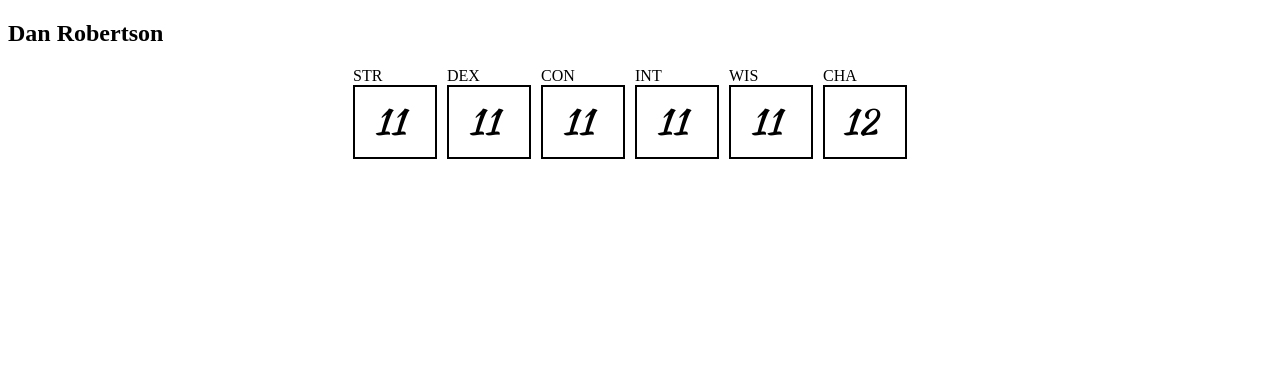
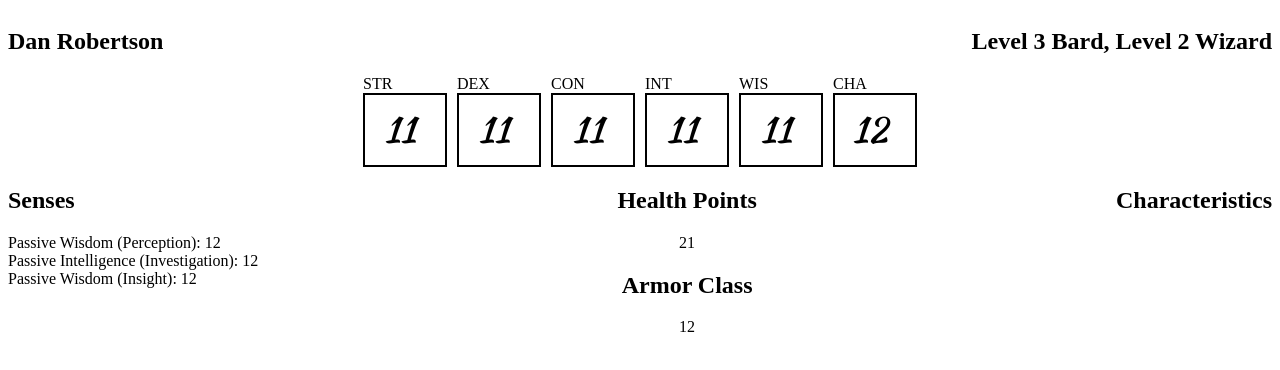
Before and after one commit to dan-robertson513/cdky-project-dr, a plain HTML site: page index.html in a window 1280 px wide. Drawn offline with Linux system fonts and the light colour scheme.

Commit message:
Added more html and css, refactored html

```diff
--- a/index.html
+++ b/index.html
@@ -14,8 +14,12 @@
     <header></header>
     <main>
         <section>
+            <div class="hero">
                 <h1>Dan Robertson</h1>
+                <h2> Level 3 Bard, Level 2 Wizard</h2>
+            </div>
         </section>
+        <section>
             <div class="stats-container">
                 <div class="stat-item">
                     <span class="stat-item-label"> STR</span>
@@ -41,26 +45,38 @@
                     <span class="stat-item-label"> CHA</span>
                     <div class="stat-item-container">12</div>
                 </div>
-            <div class="characteristics-container">
-
-                <div>
+        </section>
+        <section class="basics">
+            <div class="senses-container">
+                <h2 class="senses-container-label">Senses</h2>
+                <div class="senses-container-info"> Passive Wisdom (Perception): 12 </div>
+                <div class="senses-container-info"> Passive Intelligence (Investigation): 12 </div>
+                <div class="senses-container-info"> Passive Wisdom (Insight): 12 </div>
+            </div>
+            <div class="hp-ac-container">
+                <div class="health-points-container">
+                    <h2 class="health-points-label"> Health Points</h2>
+                    <div class="health-points-item"> 21</div>
+                </div>
+                <div class="armor-class-container">
+                    <h2 class="armor-class-label"> Armor Class</h2>
+                    <div class="armor-class-item"> 12</div>
+                </div>
+            </div>
+            <div class="characteristics-descrip-container">
+                <h2 class="characteristics-descrip-label">Characteristics</h2>
+            </div>
+        </section>
+        <section>
+            <div class="profiences-container">
 
             </div>
-                <div>
-                    <div>
-                    </div>
-                    <div>
+            <div class="skills-container">
 
             </div>
-                </div>
-                <div>
+            <div class="general-info-container">
 
             </div>
-            </div>
-            <section>
-                <div></div>
-                <div></div>
-                <div></div>
         </section>
     </main>
 </body>
--- a/main.css
+++ b/main.css
@@ -18,3 +18,57 @@
     gap: 10px;
     justify-content: center;
 }
+.hero {
+    display: flex;
+    justify-content: space-between;
+}
+
+.basics {
+    display: flex;
+    justify-content: space-between;
+}
+
+.senses-container-label {
+    text-align: left;
+}
+.senses-container {
+    display: flex;
+    flex-direction: column;
+}
+
+.health-points-label {
+    text-align: center;
+    justify-content: center;
+}
+
+.health-points-container {
+    display: flex;
+    justify-content: center;
+    flex-direction: column;
+    text-align: center;
+}
+
+.armor-class-label {
+    text-align: center;
+
+}
+
+.armor-class-container {
+    display: flex;
+    flex-direction: column;
+    text-align: center;
+}
+
+.hp-ac-container {
+    display: flex;
+    flex-direction: column;
+}
+
+.characteristics-descrip-label {
+    text-align: right;
+}
+
+.characteristics-descrip-container {
+    display: flex;
+    flex-direction: column;
+}
```
Lines whose indentation alone changed are shown as unchanged.
